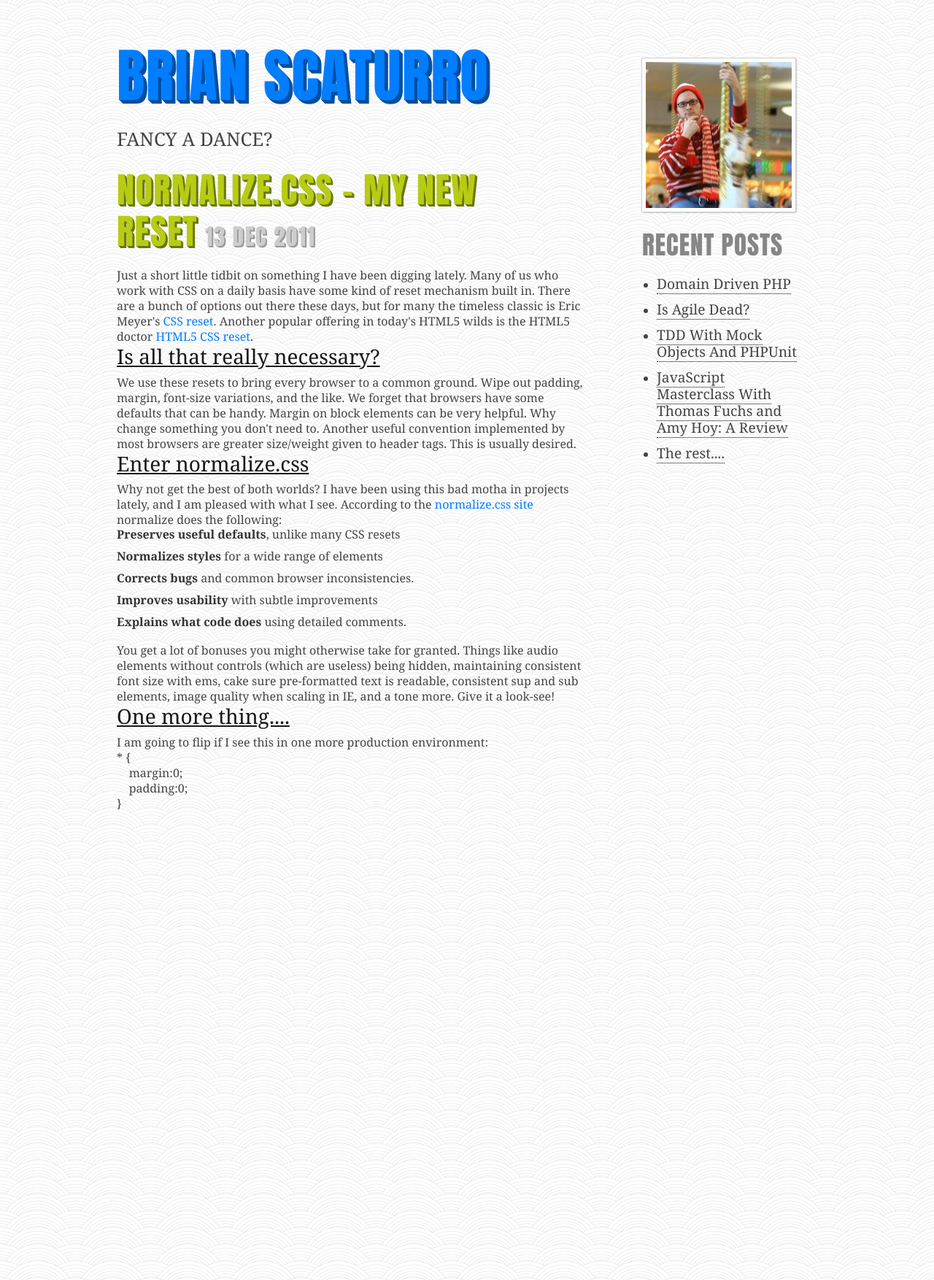
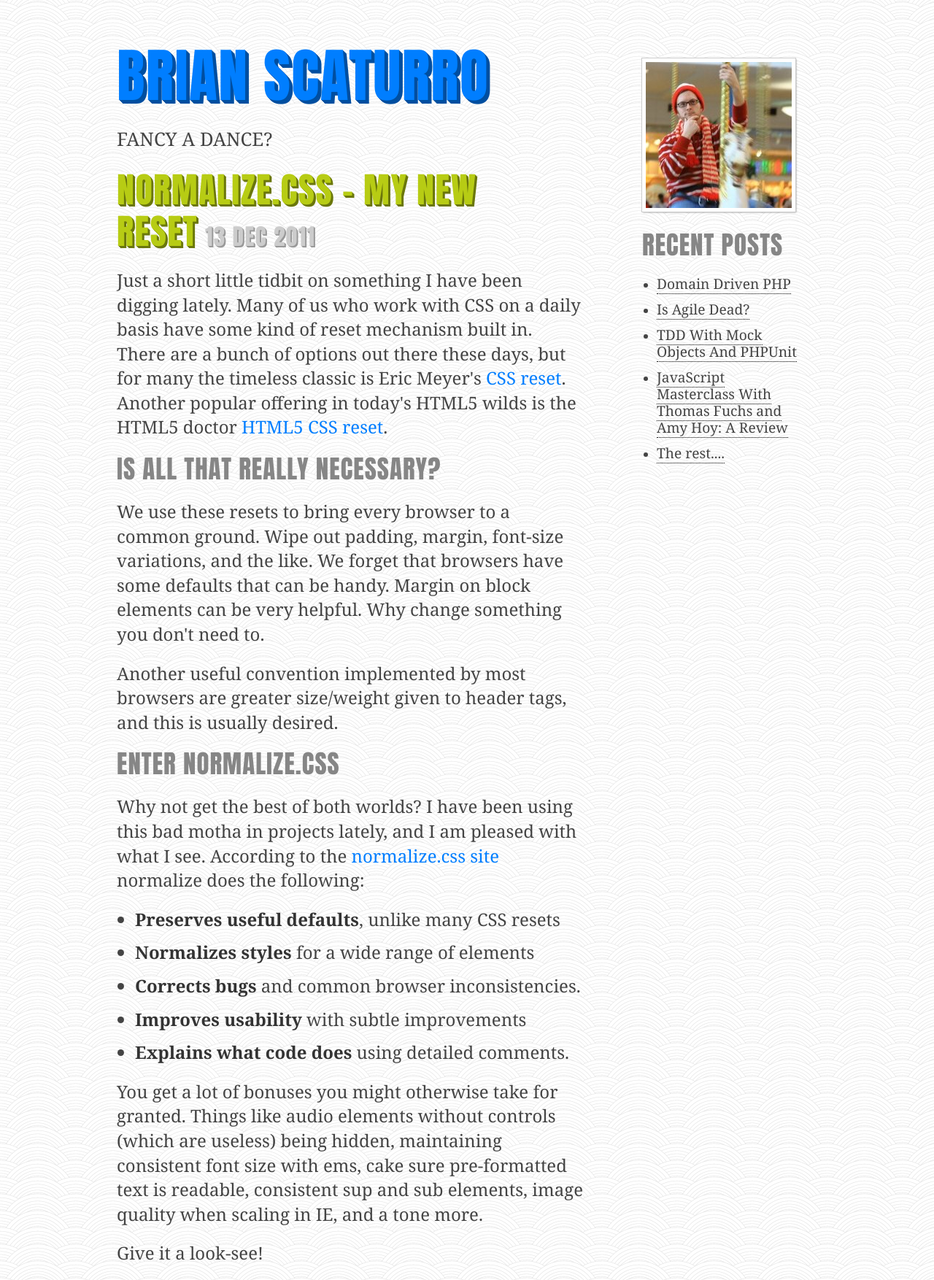
Before and after one commit to brianium/old-site, a Jekyll site: the page built from _posts/2011-12-13-normalize-css-my-new-reset.html, in a window 1280 px wide. Shown: the whole page at 73% size. Built offline with Jekyll 4.4.1, drawn with Linux system fonts in a browser that asks for light colours.

Commit message:
normalize article

```diff
--- a/_posts/2011-12-13-normalize-css-my-new-reset.html
+++ b/_posts/2011-12-13-normalize-css-my-new-reset.html
@@ -21,13 +21,15 @@
   _yoast_wpseo_canonical: ''
   _yoast_wpseo_redirect: ''
 ---
-Just a short little tidbit on something I have been digging lately. Many of us who work with CSS on a daily basis have some kind of reset mechanism built in. There are a bunch of options out there these days, but for many the timeless classic is Eric Meyer's <a href="http://meyerweb.com/eric/tools/css/reset/" target="_blank">CSS reset</a>. Another popular offering in today's HTML5 wilds is the HTML5 doctor <a href="http://html5doctor.com/html-5-reset-stylesheet/" target="_blank">HTML5 CSS reset</a>.
+<p>Just a short little tidbit on something I have been digging lately. Many of us who work with CSS on a daily basis have some kind of reset mechanism built in. There are a bunch of options out there these days, but for many the timeless classic is Eric Meyer's <a href="http://meyerweb.com/eric/tools/css/reset/" target="_blank">CSS reset</a>. Another popular offering in today's HTML5 wilds is the HTML5 doctor <a href="http://html5doctor.com/html-5-reset-stylesheet/" target="_blank">HTML5 CSS reset</a>.</p>
 
-<h3>Is all that really necessary?</h3>
-We use these resets to bring every browser to a common ground. Wipe out padding, margin, font-size variations, and the like. We forget that browsers have some defaults that can be handy. Margin on block elements can be very helpful. Why change something you don't need to.  Another useful convention implemented by most browsers are greater size/weight given to header tags. This is usually desired.
+<h2>Is All That Really Necessary?</h2>
+<p>We use these resets to bring every browser to a common ground. Wipe out padding, margin, font-size variations, and the like. We forget that browsers have some defaults that can be handy. Margin on block elements can be very helpful. Why change something you don't need to.</p>
 
-<h3>Enter normalize.css</h3>
-Why not get the best of both worlds? I have been using this bad motha in projects lately, and I am pleased with what I see. According to the <a href="http://necolas.github.com/normalize.css/" target="_blank">normalize.css site</a> normalize does the following:
+<p>Another useful convention implemented by most browsers are greater size/weight given to header tags, and this is usually desired.</p>
+
+<h2>Enter normalize.css</h2>
+<p>Why not get the best of both worlds? I have been using this bad motha in projects lately, and I am pleased with what I see. According to the <a href="http://necolas.github.com/normalize.css/" target="_blank">normalize.css site</a> normalize does the following:</p>
 
 <ul>
     <li><strong>Preserves useful defaults</strong>, unlike many CSS resets</li>
@@ -37,15 +39,6 @@
     <li><strong>Explains what code does</strong> using detailed comments.</li>
 </ul>
 
-You get a lot of bonuses you might otherwise take for granted. Things like audio elements without controls (which are useless) being hidden, maintaining consistent font size with ems, cake sure pre-formatted text is readable, consistent sup and sub elements, image quality when scaling in IE, and a tone more.
+<p>You get a lot of bonuses you might otherwise take for granted. Things like audio elements without controls (which are useless) being hidden, maintaining consistent font size with ems, cake sure pre-formatted text is readable, consistent sup and sub elements, image quality when scaling in IE, and a tone more.</p>
 
-Give it a look-see!
-
-<h3>One more thing....</h3>
-I am going to flip if I see this in one more production environment:
-<pre class="prettyprint">
-* {
-    margin:0;
-    padding:0;
-}
-</pre>
+<p>Give it a look-see!</p>
--- a/css/layout.css
+++ b/css/layout.css
@@ -74,11 +74,18 @@
 	line-height:1.4em;
 }
 
-ol {
+ol,
+#main ul {
 	font-size:1.5em;
 }
 
-ol li {
+#main ul {
+	list-style:disc;
+	margin-left:25px;
+}
+
+ol li,
+#main ul li {
 	line-height:1.4em;
 }
 
```
Also changed, not shown: 2 other files.
